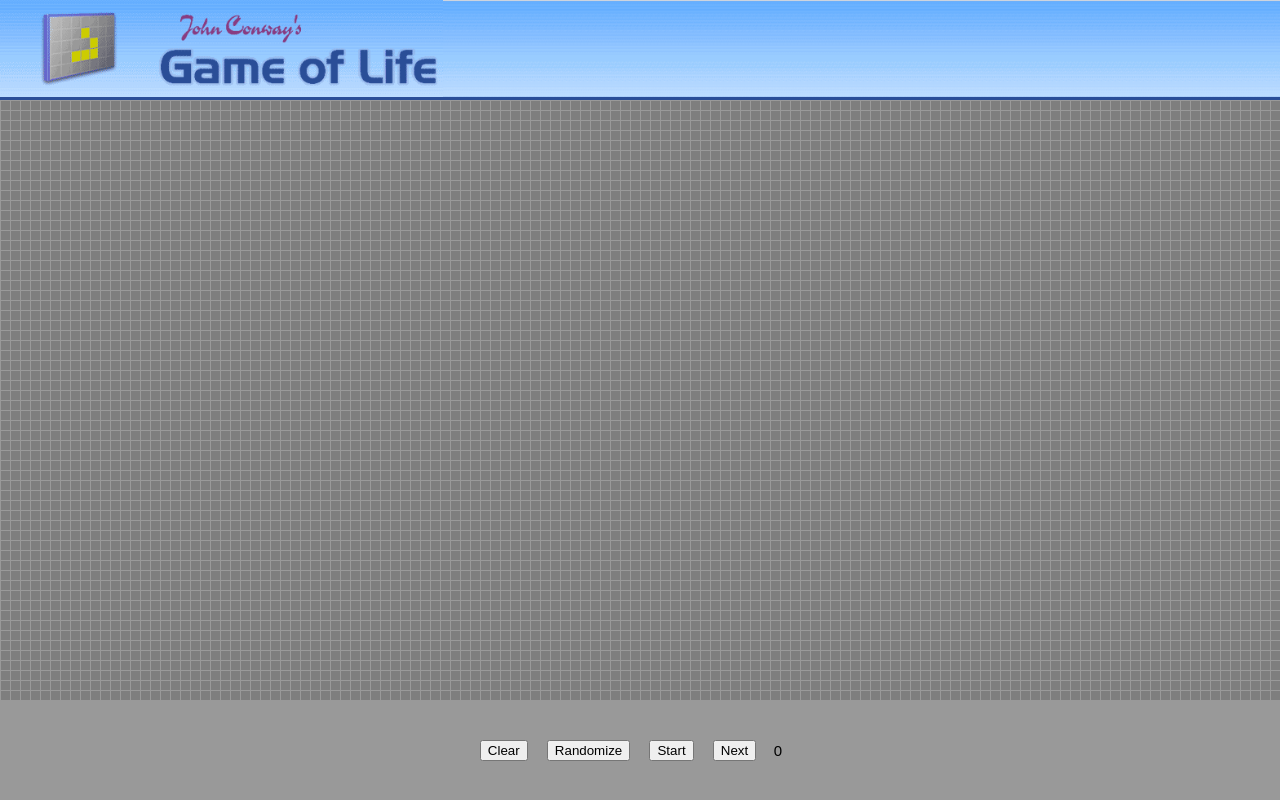
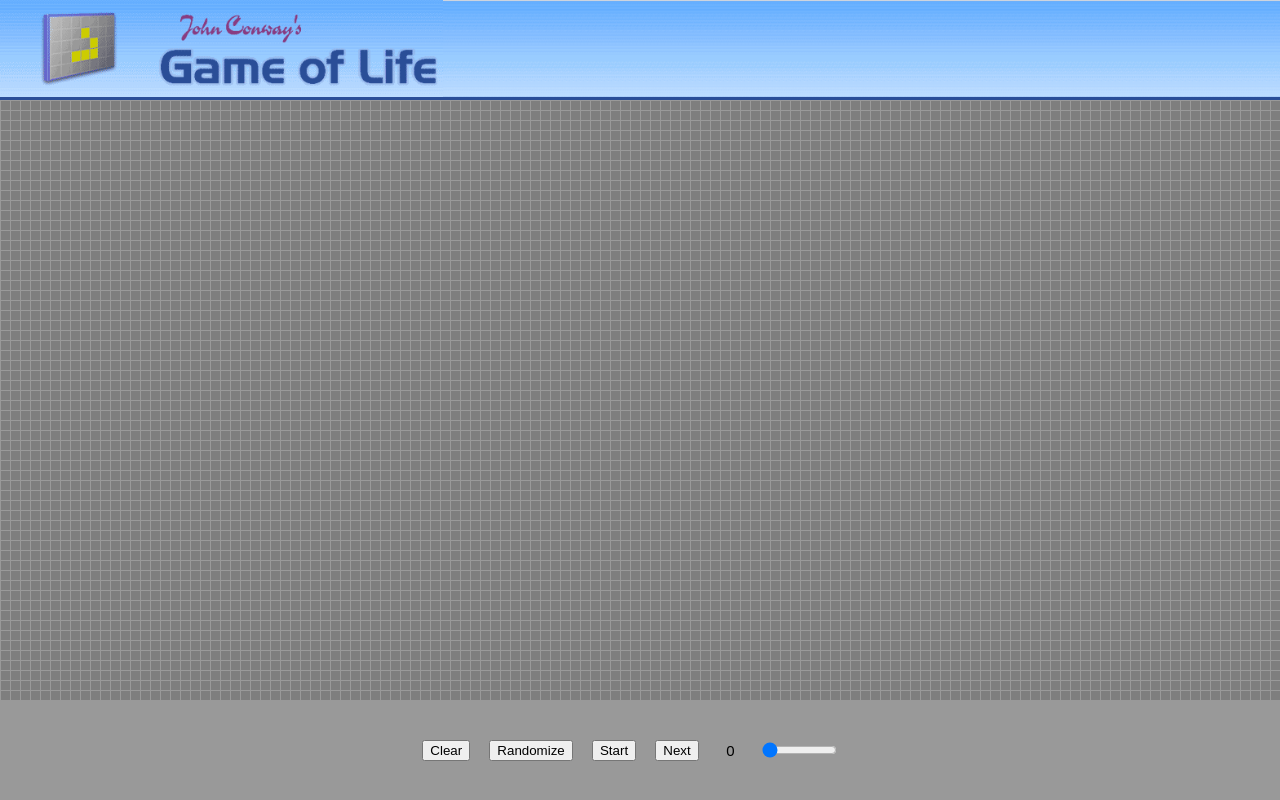
Before and after one commit to bloominstituteoftechnology/CS-Build-Week-1, a React (Create React App) app in the folder gameoflife/: page / in a window 1280 px wide. Built offline with nearby package versions, Linux system fonts and the light colour scheme.

Commit message:
added input range slider to set interval speed

```diff
--- a/gameoflife/src/components/Canvas/Life.js
+++ b/gameoflife/src/components/Canvas/Life.js
@@ -27,13 +27,7 @@ class Life {
         return this.cellSize;
     }
 
-    // setDimensions(width, height) {
-    //     this.width = width;
-    //     this.height = height;
-    // }
-
     toggleCell(x, y) {
-
         const index = (Math.ceil(this.cellHeight) * x) + y;
         const cell = this.cells[this.buffer][index];
         cell.alive = !cell.alive;
--- a/gameoflife/src/components/Canvas/LifeCanvas.js
+++ b/gameoflife/src/components/Canvas/LifeCanvas.js
@@ -9,6 +9,7 @@ class LifeCanvas extends React.Component {
 
         this.state = {
             currentGeneration: 0,
+            speed: 0,
             life: null,
             continueAnimation: false,
             prevTimestamp: null
@@ -35,7 +36,7 @@ class LifeCanvas extends React.Component {
     onAnimFrame(timestamp) {
         requestAnimationFrame(timestamp => { this.onAnimFrame(timestamp); });
 
-        timestamp = Math.floor(timestamp / 500);
+        timestamp = Math.floor(timestamp / (1001 - this.state.speed));
 
         if (timestamp !== this.state.prevTimestamp) {
             if (this.state.continueAnimation) {
@@ -134,6 +135,10 @@ class LifeCanvas extends React.Component {
         }
     }
 
+    setSpeed = speed => {
+        this.setState({ speed });
+    }
+
     render() {
         return (
             <div className='canvas-container'>
@@ -142,6 +147,7 @@ class LifeCanvas extends React.Component {
                 <LifeCanvasOptions
                     continue={this.state.continueAnimation}
                     generation={this.state.currentGeneration}
+                    setSpeed={this.setSpeed}
                     calculate={this.calculate}
                     randomize={this.randomize}
                     start={this.start}
--- a/gameoflife/src/components/Canvas/LifeCanvasOptions.js
+++ b/gameoflife/src/components/Canvas/LifeCanvasOptions.js
@@ -12,12 +12,16 @@ class LifeCanvasOptions extends React.Component {
     }
 
     handleInput = event => {
-        this.setState({ input: event.target.validity.valid ? Number(event.target.value) : this.props.generation });
+        this.setState({ [event.target.name]: event.target.validity.valid ? Number(event.target.value) : this.props.generation });
     }
 
     calculate = () => {
         this.props.calculate(this.state.input);
         this.setState({ input: '' });
+    }
+
+    setSpeed = event => {
+        this.props.setSpeed(Number(event.target.value));
     }
 
     render() {
@@ -29,8 +33,26 @@ class LifeCanvasOptions extends React.Component {
                 <button onClick={this.props.next}>Next</button>
 
                 <form className='canvas-options-form'>
-                    <AutosizeInput type='text' pattern="[0-9]*" onChange={this.handleInput} value={this.state.input} placeholder={String(this.props.generation)} />
-                    <input type='submit' onClick={this.calculate} style={{ width: "0px", height: "0px", opacity: "0" }} />
+                    <AutosizeInput className='canvas-options-input'
+                        type='text'
+                        pattern="[0-9]*"
+                        name='input'
+                        onChange={this.handleInput}
+                        value={this.state.input}
+                        placeholder={String(this.props.generation)} />
+                    <input
+                        className='canvas-options-input-range'
+                        type='range'
+                        min="10"
+                        max="1000"
+                        step="10"
+                        defaultValue="10"
+                        name='speed'
+                        onChange={this.setSpeed} />
+                    <input
+                        type='submit'
+                        onClick={this.calculate}
+                        style={{ width: "0px", height: "0px", opacity: "0" }} />
                 </form>
 
             </div>
--- a/gameoflife/src/components/Canvas/canvas.css
+++ b/gameoflife/src/components/Canvas/canvas.css
@@ -10,6 +10,12 @@
 
 .canvas-options button {
     margin: 0 9.6px;
+}
+
+.canvas-options-form {
+    display: flex;
+    justify-content: center;
+    align-items: center;
 }
 
 .canvas-options-form input {
@@ -44,6 +50,15 @@
     color: black;
 }
 
+.canvas-options-input {
+    margin: 0 10px;
+}
+
+.canvas-options-input-range {
+    width: 75px;
+    margin: 0 10px;
+}
+
 .canvas-header {
     max-height: 100px;
     height: 100px;
```
